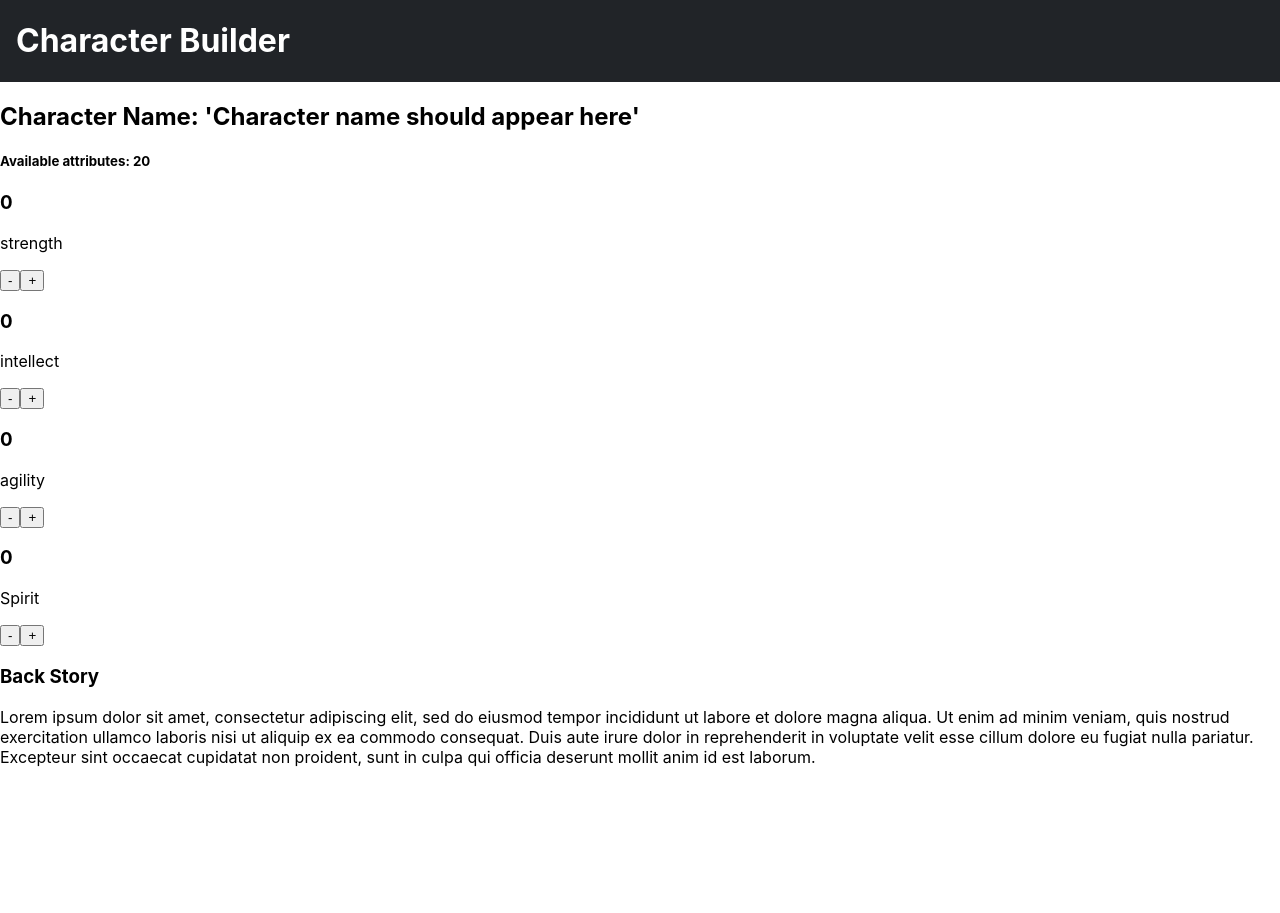
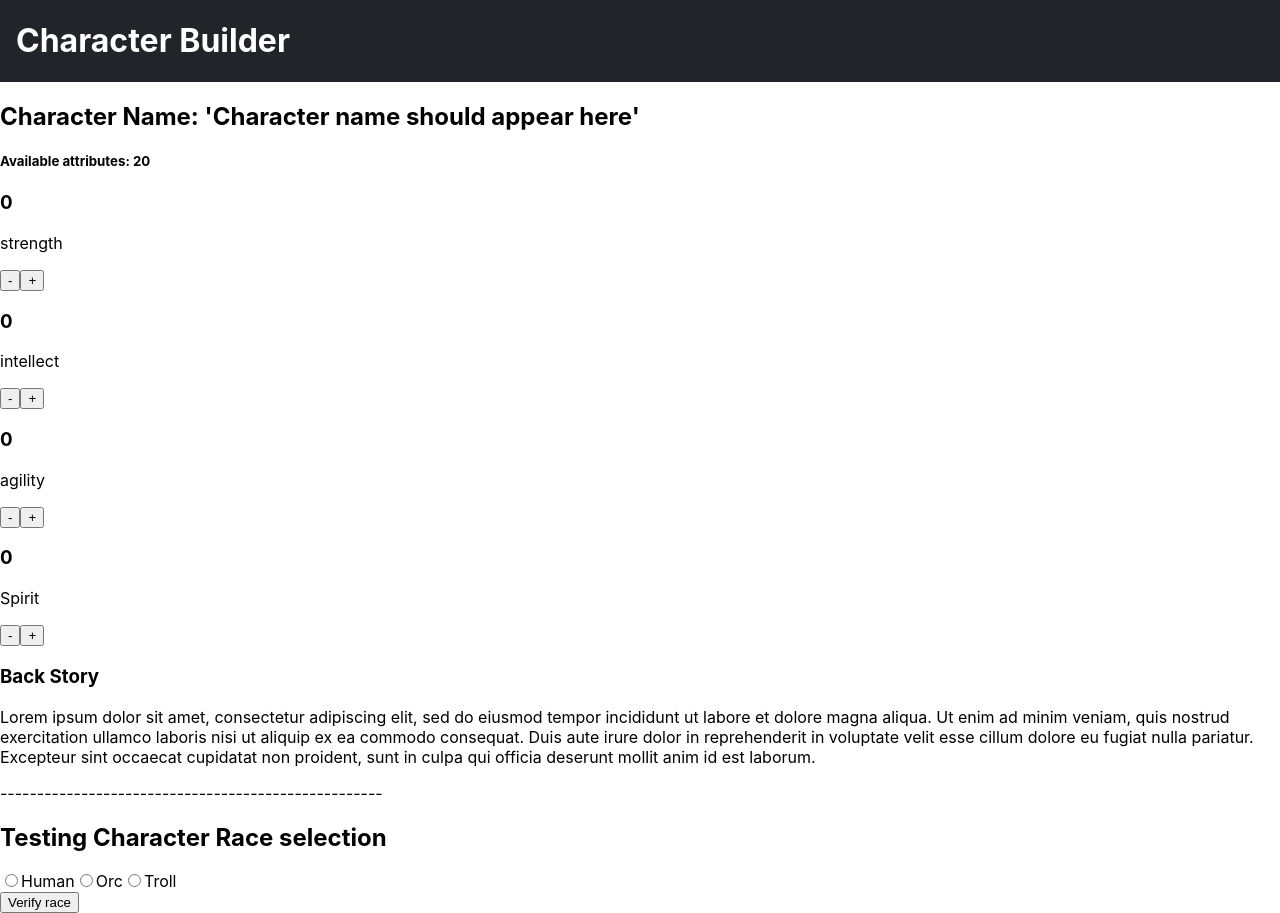
Before and after one commit to miotke/character_builder, a React (Create React App) app: page / in a window 1280 px wide. Before the commit the page ends 800 px from the top, so only its background shows below. Built offline with nearby package versions, Linux system fonts and the light colour scheme.

Commit message:
Character Race: Created a radio selector to select a characters race.
- This is temporary until I can learn how to pass the state from another
  component.

```diff
--- a/src/Components/CharacterBuilder.js
+++ b/src/Components/CharacterBuilder.js
@@ -1,8 +1,9 @@
 import React, { Component } from 'react';
-import CharacterBackStory from './CharacterBackStory';
 
 // Component imports
 import StatCounter from './StatCounter';
+import CharacterBackStory from './CharacterBackStory';
+import CharacterRace from './ChracterRace';
 
 class CharacterBuilder extends Component {
 
@@ -15,7 +16,8 @@ class CharacterBuilder extends Component {
             { attribute: 'agility', value: 0},
             { attribute: 'Spirit', value: 0},
         ],
-        characterBackStory: 'Lorem ipsum dolor sit amet, consectetur adipiscing elit, sed do eiusmod tempor incididunt ut labore et dolore magna aliqua. Ut enim ad minim veniam, quis nostrud exercitation ullamco laboris nisi ut aliquip ex ea commodo consequat. Duis aute irure dolor in reprehenderit in voluptate velit esse cillum dolore eu fugiat nulla pariatur. Excepteur sint occaecat cupidatat non proident, sunt in culpa qui officia deserunt mollit anim id est laborum.'
+        characterBackStory: 'Lorem ipsum dolor sit amet, consectetur adipiscing elit, sed do eiusmod tempor incididunt ut labore et dolore magna aliqua. Ut enim ad minim veniam, quis nostrud exercitation ullamco laboris nisi ut aliquip ex ea commodo consequat. Duis aute irure dolor in reprehenderit in voluptate velit esse cillum dolore eu fugiat nulla pariatur. Excepteur sint occaecat cupidatat non proident, sunt in culpa qui officia deserunt mollit anim id est laborum.',
+        characterRace: "",
     }
 
     handleAvailableAttributePoints = () => {
@@ -36,6 +38,17 @@ class CharacterBuilder extends Component {
         //  - Add one to availableAttributePoints
     }
 
+    handleOptionChange = changeRace => {
+        this.setState({
+            characterRace: changeRace.target.value
+        });
+
+    }
+
+    verifyRace = () => {
+        console.log(this.state.characterRace)
+    }
+
     render() {
         return(
             <div>
@@ -54,7 +67,27 @@ class CharacterBuilder extends Component {
 
                 })}
 
+                {/* <CharacterRace selectedRace={this.state.characterRace} onChange={this.handleOptionChange} /> */}
                 <CharacterBackStory backstory={this.state.characterBackStory} />
+
+                {/* TODO: This works but needs to be using the CharacterRace component.  */}
+                <p>----------------------------------------------------</p>
+                <h2>Testing Character Race selection</h2>
+                <form>
+                    <div className="form-check">
+                    <input type="radio" value="human" id="human" onChange={this.handleOptionChange} name="characterRace" />
+                    <label>Human</label>
+
+                    <input type="radio" value="orc" id="orc" onChange={this.handleOptionChange} name="characterRace" />
+                    <label>Orc</label>
+
+                    <input type="radio" value="troll" id="troll" onChange={this.handleOptionChange} name="characterRace" />
+                    <label>Troll</label>
+                    </div>
+                </form>
+
+
+                <button onClick={this.verifyRace}>Verify race</button>
             </div>
         )
     }
```
